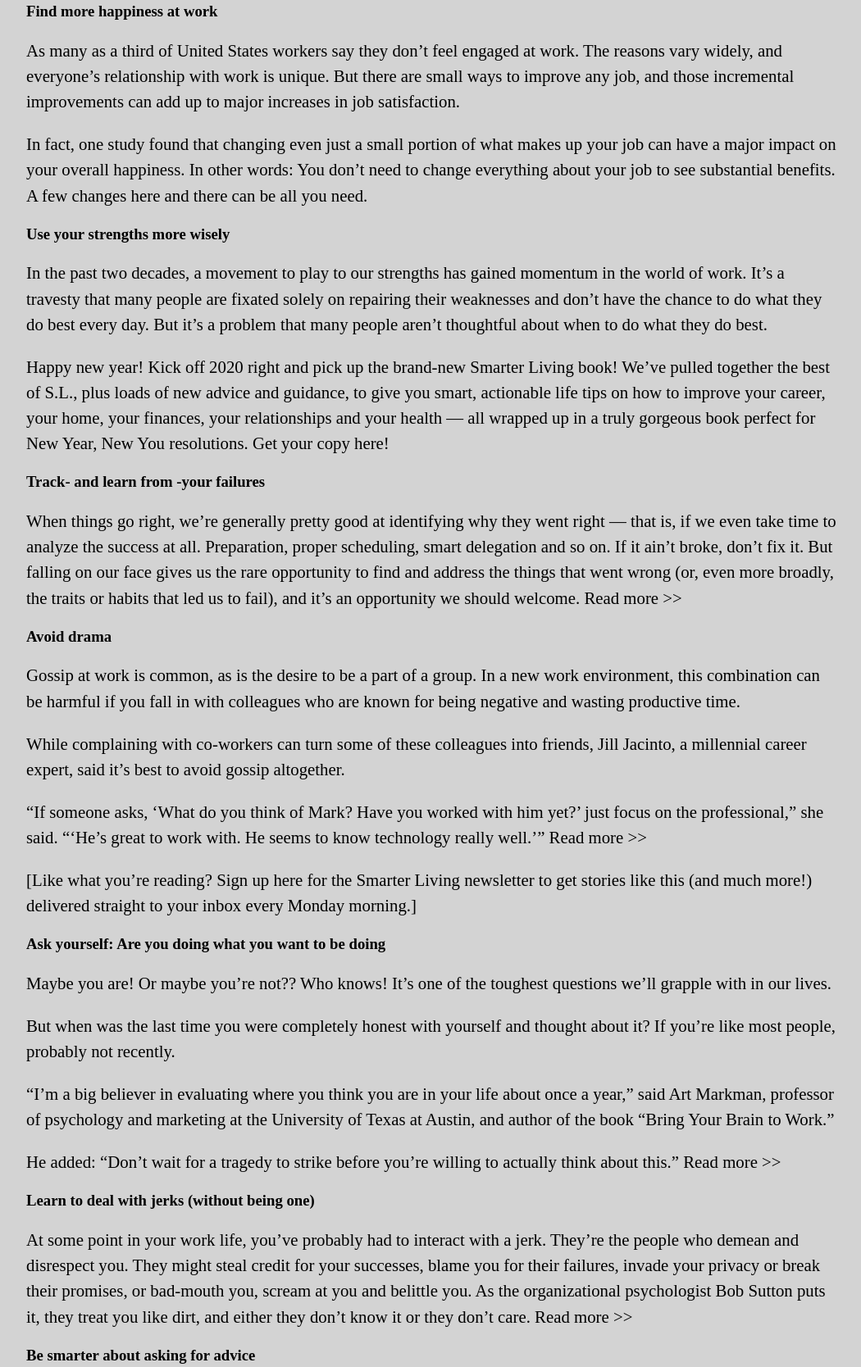
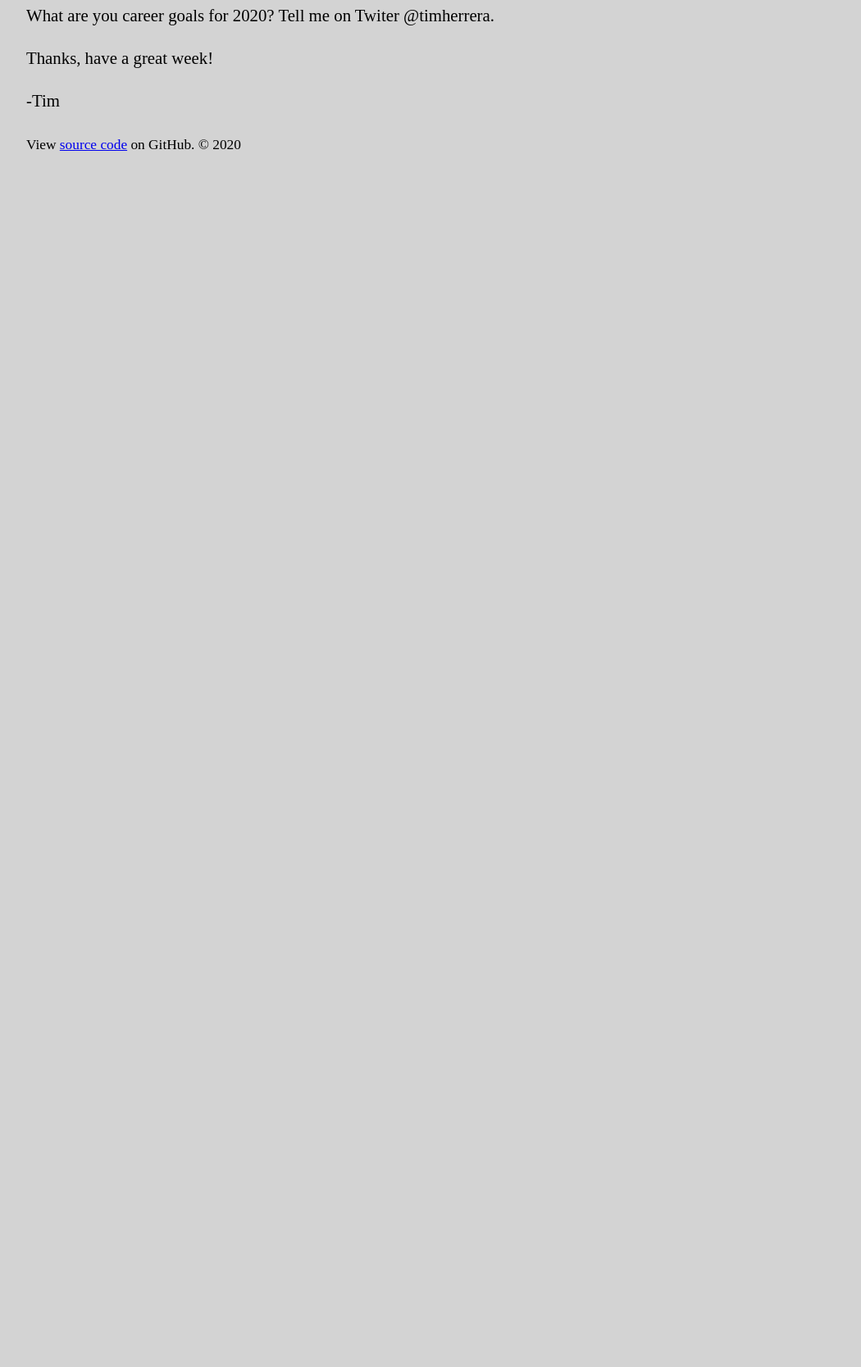
Before and after one commit to malmichaud/article-rework, a plain HTML site: page index.html in a window 1280 px wide. Shown: the part 3455-5123 px from the top of the page at 82% size, without its empty margins (112-1162 px from the left). After the commit the page ends 3682 px from the top, so only its background shows below. Drawn offline with Linux system fonts and the light colour scheme.

Commit message:
got rid of double paragraphs

```diff
--- a/index.html
+++ b/index.html
@@ -84,52 +84,6 @@
 
 
 
-  <h3>Find more happiness at work</h3>
-<p> As many as a third of United States workers say they don’t feel engaged at work. The reasons vary widely, and everyone’s relationship with work is unique. But there are small ways to improve any job, and those incremental improvements can add up to major increases in job satisfaction.<p>
-<p> In fact, one study found that changing even just a small portion of what makes up your job can have a major impact on your overall happiness. In other words: You don’t need to change everything about your job to see substantial benefits. A few changes here and there can be all you need.<p>
-
-
-
-  <h3>Use your strengths more wisely</h3>
-<p>In the past two decades, a movement to play to our strengths has gained momentum in the world of work. It’s a travesty that many people are fixated solely on repairing their weaknesses and don’t have the chance to do what they do best every day. But it’s a problem that many people aren’t thoughtful about when to do what they do best.<p>
-<p>Happy new year! Kick off 2020 right and pick up the brand-new Smarter Living book! We’ve pulled together the best of S.L., plus loads of new advice and guidance, to give you smart, actionable life tips on how to improve your career, your home, your finances, your relationships and your health — all wrapped up in a truly gorgeous book perfect for New Year, New You resolutions. Get your copy here!<p>
-
-
-
-  <h3>Track- and learn from -your failures</h3>
-<p>When things go right, we’re generally pretty good at identifying why they went right — that is, if we even take time to analyze the success at all. Preparation, proper scheduling, smart delegation and so on. If it ain’t broke, don’t fix it. But falling on our face gives us the rare opportunity to find and address the things that went wrong (or, even more broadly, the traits or habits that led us to fail), and it’s an opportunity we should welcome. Read more >><p>
-
-
-
-<h3>Avoid drama</h3>
-  <p>Gossip at work is common, as is the desire to be a part of a group. In a new work environment, this combination can be harmful if you fall in with colleagues who are known for being negative and wasting productive time.<p>
-  <p>While complaining with co-workers can turn some of these colleagues into friends, Jill Jacinto, a millennial career expert, said it’s best to avoid gossip altogether.<p>
-  <p>“If someone asks, ‘What do you think of Mark? Have you worked with him yet?’ just focus on the professional,” she said. “‘He’s great to work with. He seems to know technology really well.’” Read more >><p>
-  <p>[Like what you’re reading? Sign up here for the Smarter Living newsletter to get stories like this (and much more!) delivered straight to your inbox every Monday morning.]<p>
-
-
-
-<h3>Ask yourself: Are you doing what you want to be doing</h3>
-  <p>Maybe you are! Or maybe you’re not?? Who knows! It’s one of the toughest questions we’ll grapple with in our lives.<p>
-  <p>But when was the last time you were completely honest with yourself and thought about it? If you’re like most people, probably not recently.<p>
-  <p>“I’m a big believer in evaluating where you think you are in your life about once a year,” said Art Markman, professor of psychology and marketing at the University of Texas at Austin, and author of the book “Bring Your Brain to Work.”<p>
-  <p>He added: “Don’t wait for a tragedy to strike before you’re willing to actually think about this.” Read more >><p>
-
-
-
-<h3>Learn to deal with jerks (without being one)</h3>
-  <p>At some point in your work life, you’ve probably had to interact with a jerk. They’re the people who demean and disrespect you. They might steal credit for your successes, blame you for their failures, invade your privacy or break their promises, or bad-mouth you, scream at you and belittle you. As the organizational psychologist Bob Sutton puts it, they treat you like dirt, and either they don’t know it or they don’t care. Read more >><p>
-
-
-
-<h3>Be smarter about asking for advice</h3>
-  <p>It’s a request that experienced people of any industry have gotten at some point: “Can I buy you coffee and pick your brain?” While well-intentioned, execution is everything, and sometimes these unsolicited requests for a casual, informational interviews can come off as entitled and presumptuous. And for the receiver, it can be difficult or even unrealistic for a busy professional to coordinate bespoke consultation appointments for everyone who asks. Read more >><p>
-
-
-
-<h3>Get better at job interviews</h3>
-  <p>Dr. David Austern, a clinical instructor with the department of psychiatry at N.Y.U. Langone Health, noted that 92 percent of adults have job interview anxiety. We worry that we won’t be able to express ourselves clearly, or that we won’t look right. What if people think we’re awkward or have a bad handshake? What if we’re evaluated poorly compared to others? With all this comes the behavioral manifestations — shaky hands, getting queasy, sweating — that ratchet the anxiety up even further. Read more >><p>
-
 
 
 <p>What are you career goals for 2020? Tell me on Twiter @timherrera.<p>
```
